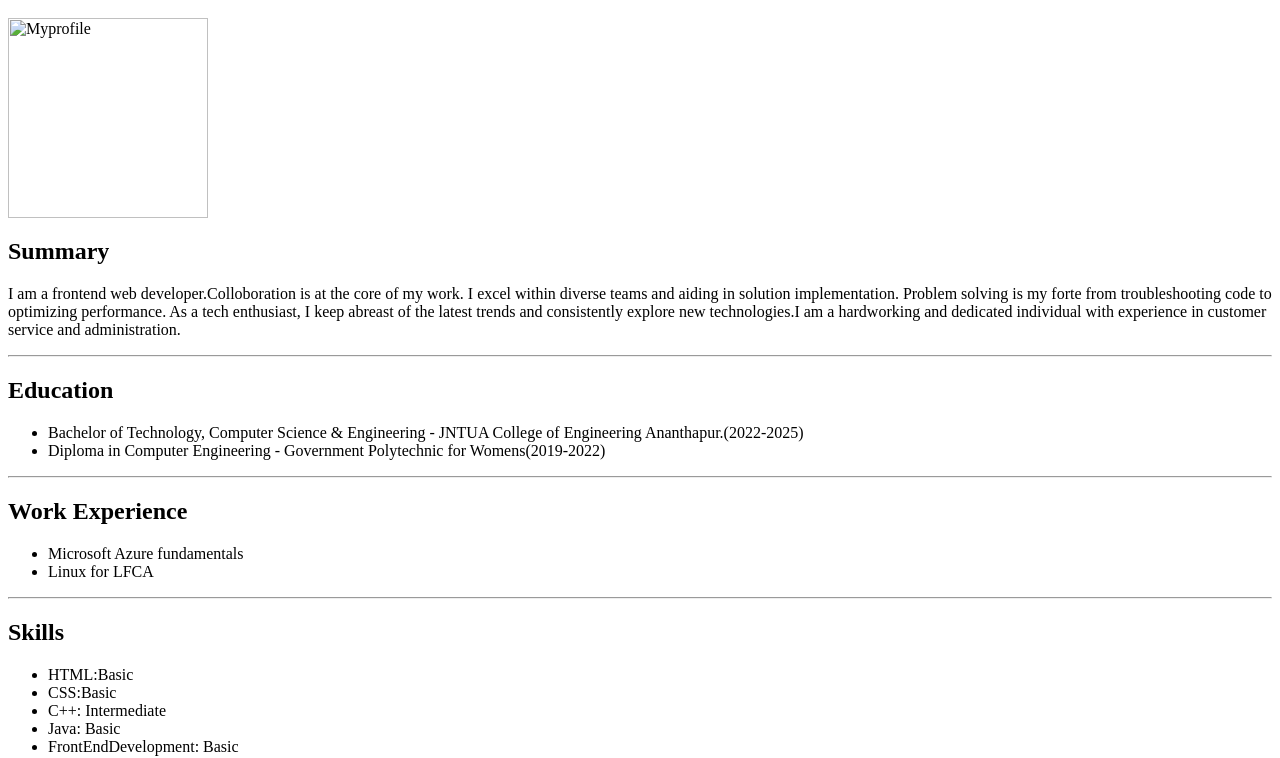
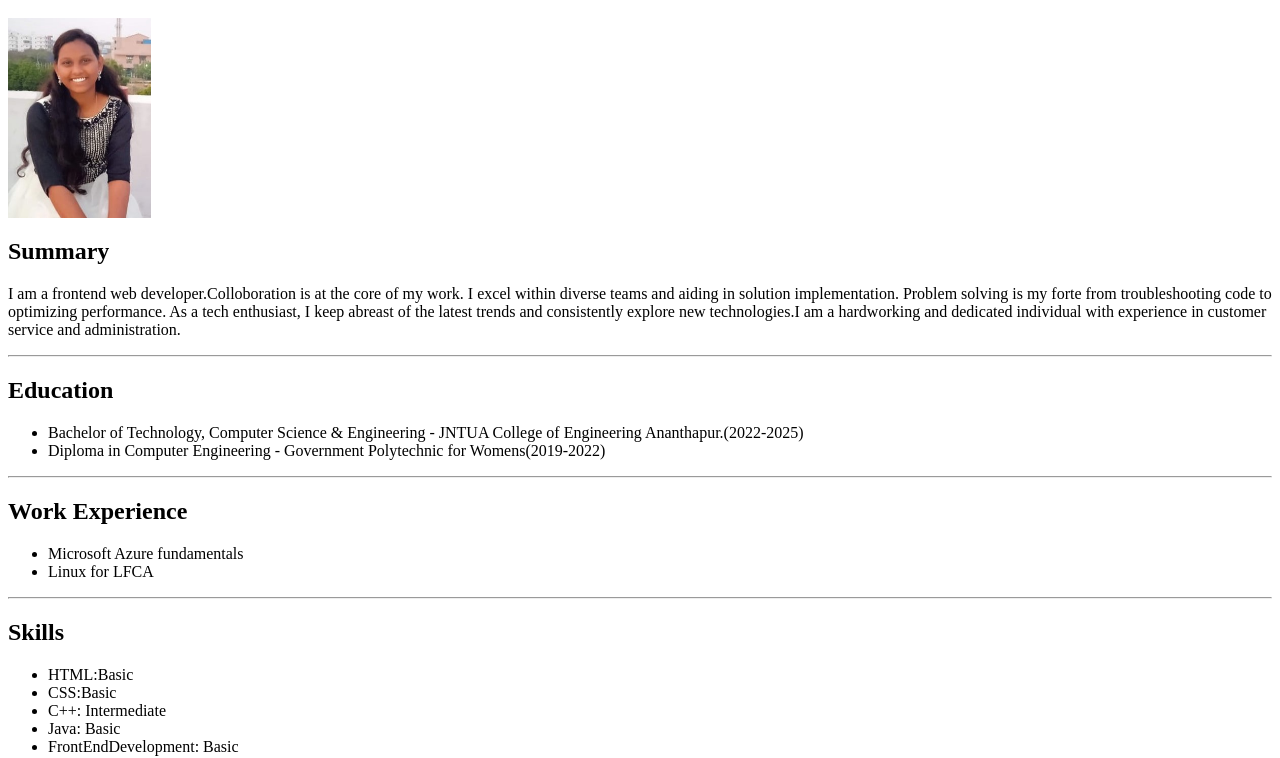
Before and after one commit to Saketha-Poondla/Portfolio, a plain HTML site: page index.html in a window 1280 px wide. Shown: the part 48-806 px from the top of the page. Drawn offline with Linux system fonts and the light colour scheme.

Commit message:
Update index.html

```diff
--- a/index.html
+++ b/index.html
@@ -6,7 +6,7 @@
 </head>
 <body>
     <h1>SAKETHA POONDLA</h1>
-    <img src="C:\Users\DELL 3400\Pictures\Saved Pictures\portfolio-3.jpg" alt="Myprofile" height="200">
+    <img src="Saketha.jpg" alt="Myprofile" height="200">
     <h2>Summary</h2>
     <p>
         I am a frontend web developer.Colloboration is at the core of my work. I excel within diverse teams
```
